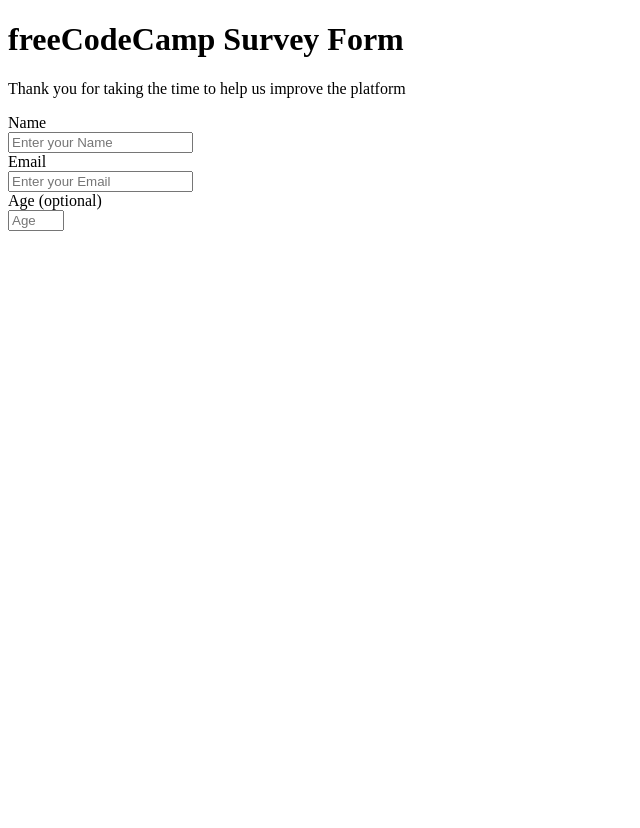
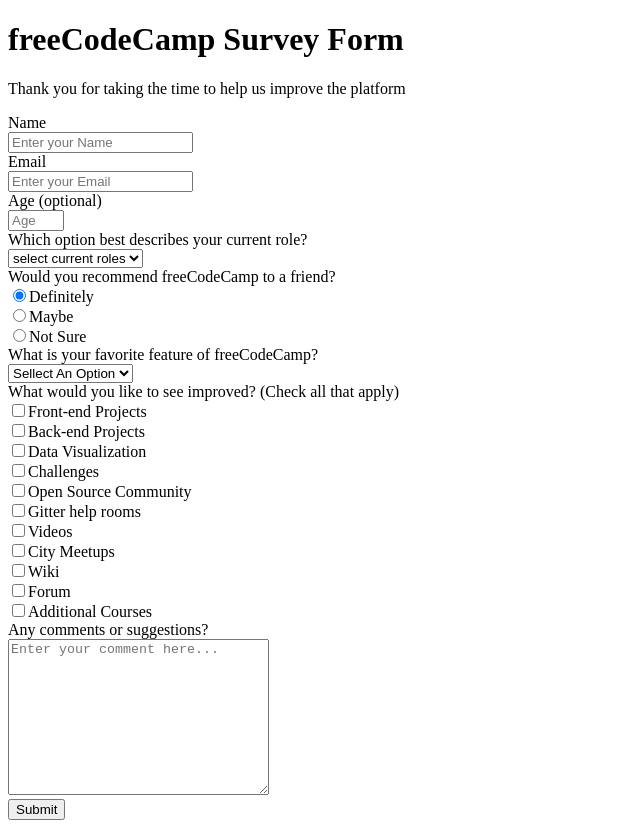
Before and after one commit to GadisaHaile/victor_gadisa, a plain HTML site: page index.html in a window 1280 px wide. Shown: the whole page, without its empty margins (0-640 px from the left). Before the commit the page ends 800 px from the top, so only its background shows below. Drawn offline with Linux system fonts and the light colour scheme.

Commit message:
edited from 8-17 by Gadisa

```diff
--- a/index.html
+++ b/index.html
@@ -29,14 +29,93 @@
 
   <form action="" id="survey-form">
 
-    <label for="name">Name</label> <br>
+    <label id="name-label" for="name">Name</label> <br>
     <input type="text" name="name" id="name" placeholder="Enter your Name" required> <br>
 
-    <label for="email">Email</label> <br>
+    <label id="email-label"  for="email">Email</label> <br>
     <input type="email" name="email" id="email" placeholder="Enter your Email" pattern="[^ @]*@[^ @]*" required> <br>
 
-    <label for="number">Age (optional)</label> <br>
+    <label id="number-label" for="number">Age (optional)</label> <br>
     <input type="number" name="email" id="number" placeholder="Age" min="18" max="60"> <br>
+
+    <label id="dropdown-label" for="dropdown">Which option best describes your current role?</label> <br>
+    <select name="dropdown" id="dropdown">
+      <option value="select current roles" selected disabled>select current roles</option>
+      <option value="Student">Student</option>
+      <option value="Full Time Job">Full Time Job</option>
+      <option value="Full Time Learner">Full Time Learner</option>
+      <option value="Prffer not to say">Prffer not to say</option>
+      <option value="Other">Other</option>
+    </select> <br>
+
+
+    <label id="radiobutton-label" for="radiobutton">Would you recommend freeCodeCamp to a friend?</label> <br>
+    <label for="radio1">
+      <input type="radio" name="name" id="radio1" value="Definitely" checked>Definitely <br>
+    </label>
+    <label for="radio2">
+      <input type="radio" name="name" id="radio2" value="Maybe" >Maybe <br>
+    </label>
+    <label for="radio3">
+      <input type="radio" name="name" id="radio3" value="Not Sure" >Not Sure <br>
+    </label>
+
+
+    <label id="dropdown-label" for="dropdown">What is your favorite feature of freeCodeCamp?</label> <br>
+    <select name="dropdown" id="dropdown">
+      <option value="Sellect An Option" selected disabled>Sellect An Option</option>
+      <option value="Challenges">Challenges</option>
+      <option value="Projects">Projects</option>
+      <option value="Community">Community</option>
+      <option value="Open Source">Open Source</option>
+    </select> <br>
+
+
+    <label id="checkbox-label" for="checkbox">What would you like to see improved? (Check all that apply)</label> <br>
+    <label for="checkbox1">
+      <input type="checkbox" name="checkbox" id="checkbox1" value="Front-end Projects">Front-end Projects <br>
+    </label>
+    <label for="checkbox2">
+      <input type="checkbox" name="checkbox" id="checkbox2" value="Back-end Projects">Back-end Projects <br>
+    </label>
+    <label for="checkbox3">
+      <input type="checkbox" name="checkbox" id="checkbox3" value="Data Visualization">Data Visualization <br>
+    </label>
+    <label for="checkbox4">
+      <input type="checkbox" name="checkbox" id="checkbox4" value="Challenges">Challenges <br>
+    </label>
+    <label for="checkbox5">
+      <input type="checkbox" name="checkbox" id="checkbox5" value="Open Source Community">Open Source Community <br>
+    </label>
+    <label for="checkbox6">
+      <input type="checkbox" name="checkbox" id="checkbox6" value="Gitter help rooms">Gitter help rooms <br>
+    </label>
+    <label for="checkbox7">
+      <input type="checkbox" name="checkbox" id="checkbox7" value="Videos">Videos <br>
+    </label>
+    <label for="checkbox8">
+      <input type="checkbox" name="checkbox" id="checkbox8" value="City Meetups">City Meetups<br>
+    </label>
+    <label for="checkbox9">
+      <input type="checkbox" name="checkbox" id="checkbox9" value="Wiki">Wiki <br>
+    </label>
+    <label for="checkbox10">
+      <input type="checkbox" name="checkbox" id="checkbox10" value="Forum">Forum <br>
+    </label>
+    <label for="checkbox11">
+      <input type="checkbox" name="checkbox" id="checkbox11" value="Additional Courses">Additional Courses <br>
+    </label>
+
+
+
+
+    <label id="Textarea-label" for="Textarea">Any comments or suggestions?</label> <br>
+    <textarea name="textarea" id="" cols="30" rows="10" placeholder="Enter your comment here..."></textarea> <br>
+
+
+    <button id="submit">Submit</button>
+
+
 
 
   </form>
```
